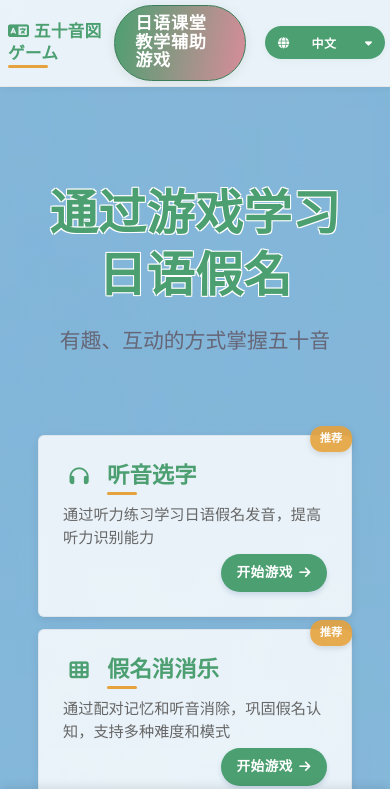
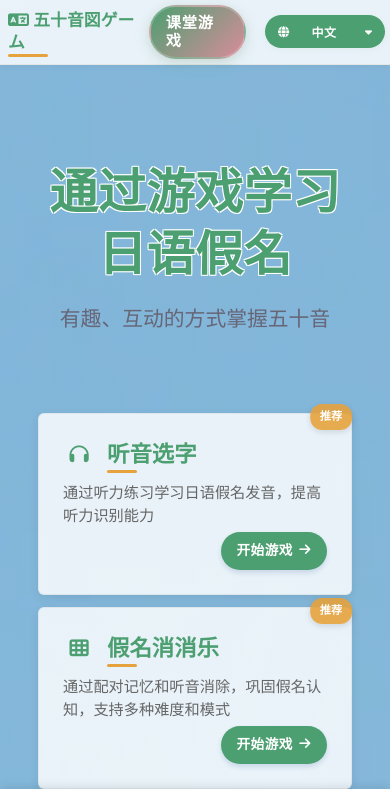
Before and after one commit to Xcfcdl/gojyuonGames, a plain HTML site: page index.html in a window 390 px wide. Shown: the top 789 px of the page. Drawn offline with Linux system fonts and the light colour scheme.

Commit message:
feat(UI): 优化字体系统与导航按钮交互，新增悬停动画与响应式调整

```diff
--- a/assets/css/style.css
+++ b/assets/css/style.css
@@ -27,10 +27,21 @@
 
     /* 动画 */
     --transition: all 0.3s cubic-bezier(0.4, 0, 0.2, 1);
+
+    /* 字体栈 */
+    --font-stack: -apple-system, BlinkMacSystemFont, "Segoe UI", Roboto,
+                 "Helvetica Neue", Arial, "Noto Sans", sans-serif,
+                 "Apple Color Emoji", "Segoe UI Emoji", "Segoe UI Symbol";
+    --japanese-font-stack: "Hiragino Kaku Gothic Pro", "ヒラギノ角ゴ Pro W3",
+                          "メイリオ", "Meiryo", "游ゴシック", "Yu Gothic",
+                          "游ゴシック体", "YuGothic", "MS PGothic", sans-serif;
+    --code-font-stack: "SFMono-Regular", Consolas, "Liberation Mono", Menlo, monospace;
 }
 
 body {
-    font-family: "Hiragino Kaku Gothic Pro", "ヒラギノ角ゴ Pro W3", "メイリオ", "Meiryo", "游ゴシック", "Yu Gothic", "游ゴシック体", "YuGothic", "MS PGothic", sans-serif;
+    font-family: var(--font-stack);
+    -webkit-font-smoothing: antialiased;
+    -moz-osx-font-smoothing: grayscale;
     background-color: var(--background-color);
     color: var(--text-color);
     line-height: 1.6;
@@ -44,6 +55,16 @@ body {
     background-position: center;
     background-attachment: fixed;
     background-repeat: no-repeat;
+}
+
+/* 日语文本特殊字体 */
+.japanese-text {
+    font-family: var(--japanese-font-stack);
+}
+
+/* 代码块字体 */
+code, pre {
+    font-family: var(--code-font-stack);
 }
 
 /* 为不支持webp的浏览器提供PNG回退方案 */
@@ -806,37 +827,88 @@ footer {
 .nav-aux-game-btn {
     display: inline-flex;
     align-items: center;
-    gap: 0.45em;
-    background: linear-gradient(100deg, var(--primary-color) 0%, var(--accent-color) 100%);
+    gap: 0.5em;
+    background: linear-gradient(135deg, var(--primary-color) 0%, var(--accent-color) 100%);
     color: var(--white) !important;
     font-weight: 600;
-    font-size: 1.07rem;
+    font-size: 1.1rem;
     font-family: 'Hiragino Kaku Gothic Pro', 'メイリオ', 'Arial', sans-serif;
-    padding: 0.52em 1.5em 0.52em 1.2em;
-    border-radius: 2.2em;
-    box-shadow: 0 2px 12px 0 rgba(76,159,112,0.10), 0 1.5px 8px 0 rgba(216,140,154,0.10);
-    border: 1.5px solid var(--primary-dark);
-    letter-spacing: 0.04em;
-    transition: var(--transition);
+    padding: 0.6em 1.6em 0.6em 1.4em;
+    border-radius: 2.5em;
+    box-shadow: 0 4px 15px rgba(76,159,112,0.2), 0 2px 8px rgba(216,140,154,0.15);
+    border: 2px solid rgba(255,255,255,0.2);
+    letter-spacing: 0.05em;
+    transition: all 0.4s cubic-bezier(0.4, 0, 0.2, 1);
     position: relative;
     z-index: 2;
-    line-height: 1.1;
+    line-height: 1.2;
+    overflow: hidden;
+}
+
+.nav-aux-game-btn::before {
+    content: '';
+    position: absolute;
+    top: 0;
+    left: 0;
+    width: 100%;
+    height: 100%;
+    background: linear-gradient(135deg, var(--accent-color) 0%, var(--primary-color) 100%);
+    opacity: 0;
+    transition: opacity 0.4s ease;
+    z-index: -1;
 }
 
 .nav-aux-game-btn i {
-    font-size: 1.18em;
-    margin-right: 0.38em;
+    font-size: 1.2em;
+    margin-right: 0.4em;
     margin-left: -0.1em;
-    filter: drop-shadow(0 1px 0 var(--secondary-color));
+    filter: drop-shadow(0 2px 2px rgba(0,0,0,0.1));
+    transition: transform 0.3s ease;
 }
 
 .nav-aux-game-btn:hover, .nav-aux-game-btn:focus {
-    background: linear-gradient(100deg, var(--accent-color) 0%, var(--primary-color) 100%);
     color: var(--white) !important;
-    box-shadow: 0 6px 24px 0 rgba(216,140,154,0.16), 0 2px 12px 0 rgba(76,159,112,0.13);
-    border-color: var(--secondary-color);
-    transform: translateY(-2px) scale(1.045);
+    box-shadow: 0 8px 25px rgba(216,140,154,0.25), 0 4px 10px rgba(76,159,112,0.2);
+    border-color: rgba(255,255,255,0.3);
+    transform: translateY(-2px);
     text-decoration: none;
+}
+
+.nav-aux-game-btn:hover::before {
+    opacity: 1;
+}
+
+.nav-aux-game-btn:hover i {
+    transform: scale(1.1) rotate(-5deg);
+}
+
+.nav-aux-game-btn:active {
+    transform: translateY(1px);
+    box-shadow: 0 4px 15px rgba(216,140,154,0.15), 0 2px 8px rgba(76,159,112,0.1);
+}
+
+@media (max-width: 768px) {
+    .nav-aux-game-btn {
+        font-size: 1rem;
+        padding: 0.5em 1.4em 0.5em 1.2em;
+        border-radius: 2.3em;
+    }
+
+    .nav-aux-game-btn i {
+        font-size: 1.1em;
+    }
+}
+
+@media (max-width: 480px) {
+    .nav-aux-game-btn {
+        font-size: 0.95rem;
+        padding: 0.45em 1.2em 0.45em 1em;
+        border-radius: 2em;
+    }
+
+    .nav-aux-game-btn i {
+        font-size: 1em;
+    }
 }
 
 .lang-switch {
@@ -845,8 +917,8 @@ footer {
 }
 
 .lang-dropdown-btn {
-    min-width: 120px;
-    padding-right: 2.2em;
+    min-width: 108px; /* 减小10% */
+    padding-right: 2em; /* 减小10% */
     display: flex;
     align-items: center;
     gap: 0.5em;
--- a/index.html
+++ b/index.html
@@ -24,7 +24,7 @@
                 <h1><i class="fas fa-language"></i> 五十音図ゲーム</h1>
             </div>
             <div class="nav-links">
-                <a href="games/日语课堂教学辅助游戏.html" class="nav-aux-game-btn" data-i18n="aux_game"><i class="fas fa-chalkboard-teacher"></i> 日语课堂教学辅助游戏</a>
+                <a href="games/日语课堂教学辅助游戏.html" class="nav-aux-game-btn" data-i18n="aux_game"><i class="fas fa-chalkboard-teacher"></i> 课堂游戏</a>
                 <div class="lang-switch dropdown">
                   <button class="start-button lang-dropdown-btn"><i class="fas fa-globe"></i> <span id="current-lang-label">中文</span> <i class="fas fa-caret-down"></i></button>
                   <div class="dropdown-content lang-dropdown-content">
--- a/lang/zh.json
+++ b/lang/zh.json
@@ -3,7 +3,7 @@
   "desc": "通过游戏学习日语假名",
   "desc_sub": "有趣、互动的方式掌握五十音",
   "start_game": "开始游戏",
-  "aux_game": "日语课堂教学辅助游戏",
+  "aux_game": "课堂游戏",
   "copyright": "2025 五十音助学游戏 - 版权所有",
   "badge_recommend": "推荐",
   "badge_new": "新上线",
```
Also changed, not shown: games/日语课堂教学辅助游戏.html (+1 -1 lines).
